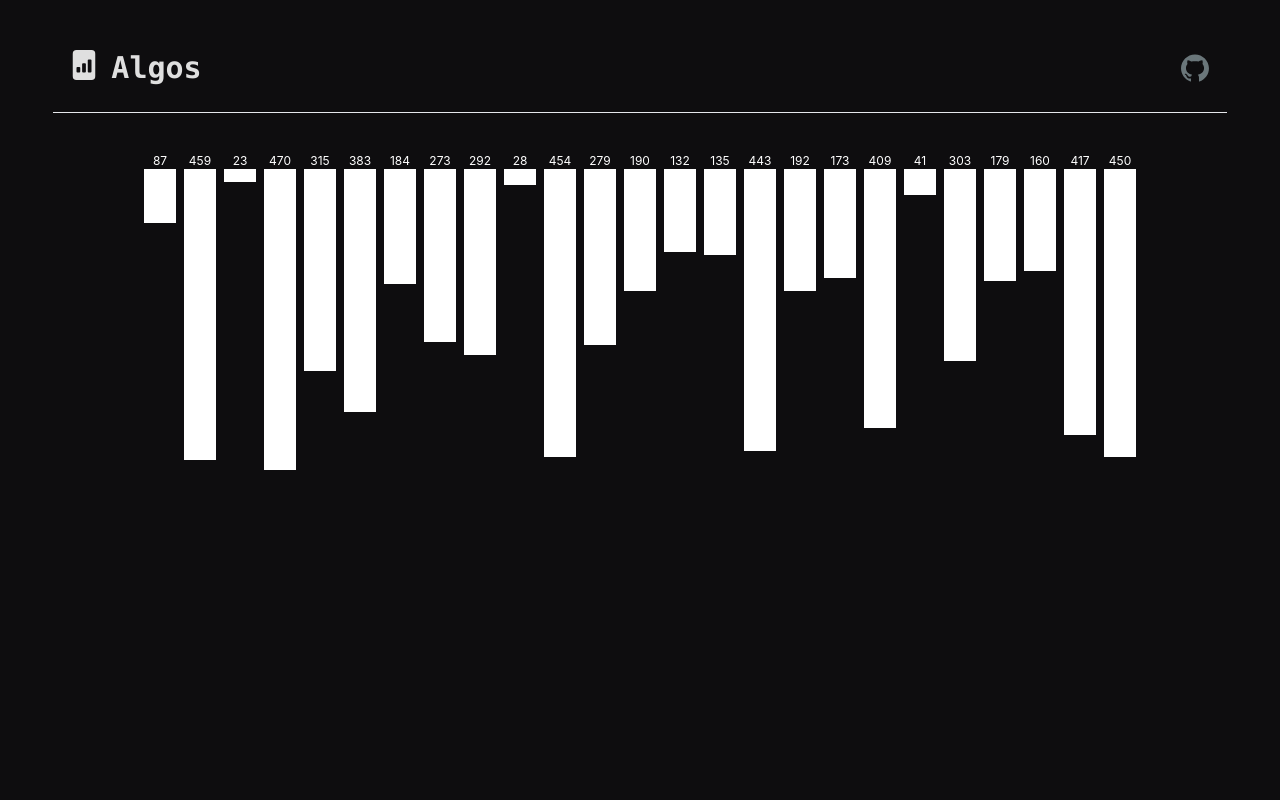
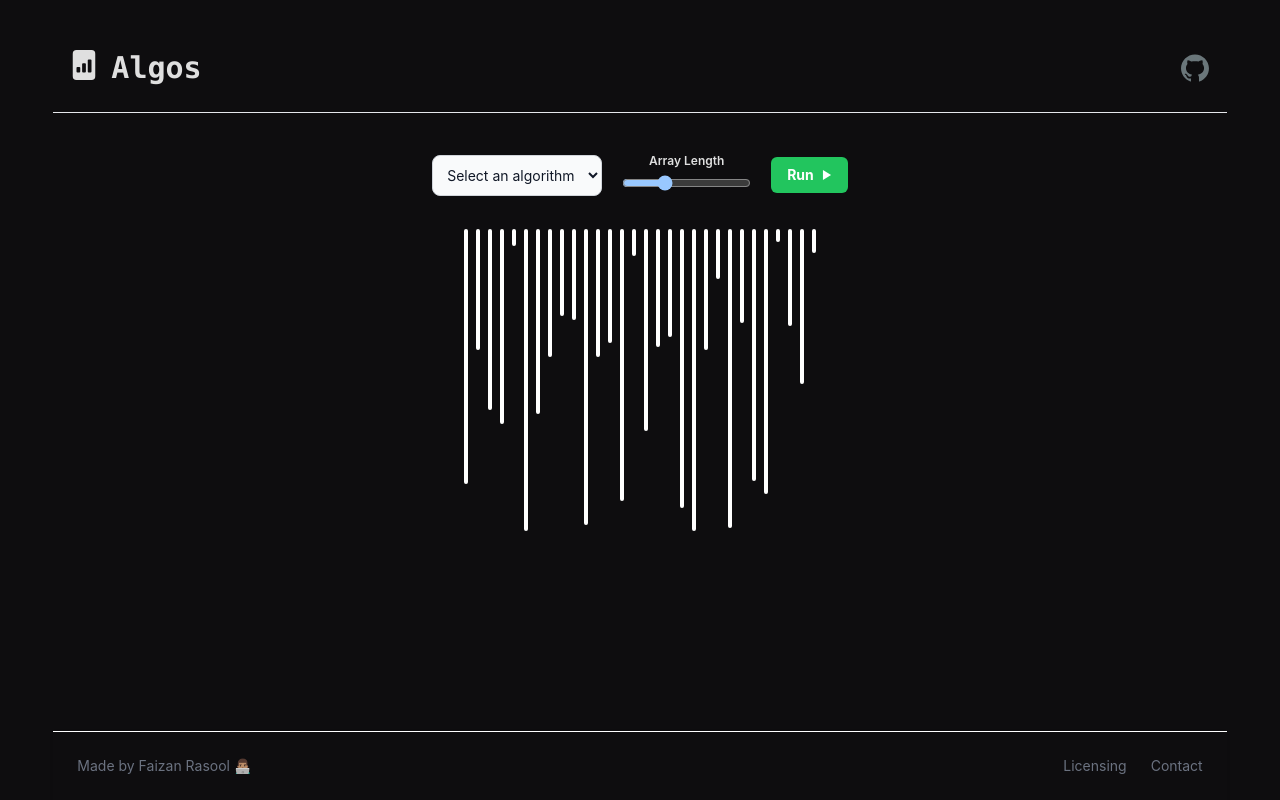
Before and after one commit to faizanraso/Sorting-Visualizer, a React (Vite) app: page / in a window 1280 px wide. Built offline with nearby package versions, Linux system fonts and the light colour scheme.

Commit message:
created footer and visualizer

```diff
--- a/src/App.tsx
+++ b/src/App.tsx
@@ -1,12 +1,15 @@
 import React from "react";
+import { Footer } from "./components/Footer";
 import Header from "./components/Header";
 import { Visualization } from "./components/Visualization";
 
 function App() {
   return (
-    <div className="flex mx-auto flex-col items-center justify-center py-2">
+    <div className="flex mx-auto flex-col items-center py-2 w-11/12 min-h-screen">
       <Header />
       <Visualization />
+      {/* <Description/> */}
+      <Footer />
     </div>
   );
 }
--- a/src/components/Bar.tsx
+++ b/src/components/Bar.tsx
@@ -1,19 +1,13 @@
 import React from "react";
 
-export const Bar = (props: { value: number }) => {
-  const divHeight = Math.floor((props.value / 500) * 100);
-  console.log(props.value);
-  console.log(divHeight);
-
-  const divStyle = `${divHeight}%`;
+export const Bar = (props: { color: string | undefined; value: number }) => {
+  const barHeight = Math.floor((props.value / 500) * 100);
+  const barStyle = `${barHeight}%`;
 
   return (
-    <div>
-      <p className="text-white text-xs text-center">{props.value}</p>
-      <div
-        className="bg-white mx-1 px-1 w-8"
-        style={{ height: divStyle }}
-      ></div>
-    </div>
+    <div
+      className="flex mx-1 px-0.5 sm:w-px rounded-sm inline-block"
+      style={{ height: barStyle, backgroundColor: props.color }}
+    ></div>
   );
 };
--- /dev/null
+++ b/src/components/Footer.tsx
@@ -0,0 +1,25 @@
+import React from "react";
+
+export const Footer = () => {
+  return (
+    <div className="flex w-full fixed inset-x-0 bottom-0 justify-center items-center">
+      <footer className="p-4 w-11/12 border-t border-white shadow md:flex md:items-center md:justify-between md:p-6">
+        <span className="text-sm text-gray-500 sm:text-center dark:text-gray-400">
+          Made by Faizan Rasool 👨🏽‍💻
+        </span>
+        <ul className="flex flex-wrap items-center mt-3 text-sm text-gray-500 dark:text-gray-400 sm:mt-0">
+          <li>
+            <a href="#" className="mr-4 hover:underline md:mr-6">
+              Licensing
+            </a>
+          </li>
+          <li>
+            <a href="#" className="hover:underline">
+              Contact
+            </a>
+          </li>
+        </ul>
+      </footer>
+    </div>
+  );
+};
--- a/src/components/Header.tsx
+++ b/src/components/Header.tsx
@@ -3,7 +3,7 @@ import githubIcon from "../assets/github-mark.svg";
 
 function Header() {
   return (
-    <header className="flex w-full sm:w-11/12 mt-5 border-b pb-1 sm:px-4 px-2 items-center justify-between font-mono">
+    <header className="flex w-full mt-5 border-b pb-1 sm:px-4 px-2 items-center justify-between font-mono">
       <a href="/" className="flex text-3xl">
         <svg fill="currentColor" viewBox="0 0 16 16" height="1em" width="1em">
           <path d="M12 0H4a2 2 0 00-2 2v12a2 2 0 002 2h8a2 2 0 002-2V2a2 2 0 00-2-2zm-2 11.5v-6a.5.5 0 01.5-.5h1a.5.5 0 01.5.5v6a.5.5 0 01-.5.5h-1a.5.5 0 01-.5-.5zm-2.5.5a.5.5 0 01-.5-.5v-4a.5.5 0 01.5-.5h1a.5.5 0 01.5.5v4a.5.5 0 01-.5.5h-1zm-3 0a.5.5 0 01-.5-.5v-2a.5.5 0 01.5-.5h1a.5.5 0 01.5.5v2a.5.5 0 01-.5.5h-1z" />
--- a/src/components/Visualization.tsx
+++ b/src/components/Visualization.tsx
@@ -1,12 +1,15 @@
+// https://www.material-tailwind.com/docs/react/select
+
 import React, { useEffect, useState } from "react";
 import { Bar } from "./Bar";
 
 export const Visualization = () => {
   const [array, setArray] = useState([] as number[]);
+  const [arrayLength, setArrayLength] = useState<Number>(30);
 
   function setBarsArray() {
     const newArray: number[] = [];
-    for (var i = 0; i < 25; i++) {
+    for (var i = 0; i < arrayLength; i++) {
       newArray.push(randomNumber(5, 500));
     }
     setArray(newArray);
@@ -14,19 +17,69 @@ export const Visualization = () => {
 
   useEffect(() => {
     setBarsArray();
-  }, []);
+  }, [arrayLength]);
 
   function randomNumber(min: number, max: number) {
     return Math.floor(Math.random() * (max - min)) + min;
   }
 
   return (
-    <div className="py-10 max-h-[50vh] h-[50vh] flex mx-auto">
-      {array!.map((val, index) => (
-        <div key={index} className="flex flex-row ">
-          <Bar key={index} value={val} />
+    <div className="w-full pt-5">
+      <div className="flex flex-row items-center w-full justify-center items-center pt-5">
+        <div className="algorithm-selector">
+          <select
+            id="algoritms"
+            className="bg-gray-50 border border-gray-300 text-gray-900 text-sm rounded-lg focus:ring-blue-500 focus:border-blue-500 block p-2.5 dark:bg-gray-700 dark:border-gray-600 dark:placeholder-gray-400 dark:text-white dark:focus:ring-blue-500 dark:focus:border-blue-500"
+          >
+            <option selected>Select an algorithm</option>
+            <option value="bubble-sort">Bubble Sort</option>
+            <option value="inersetion-sort">Insertion Sort</option>
+            <option value="quick-sort">Quick Sort</option>
+            <option value="selection-sort">Selection Sort</option>
+          </select>
         </div>
-      ))}
+        <div className="length-slider md:ml-5 text-center">
+          <label htmlFor="length-slider p-2.5">
+            {" "}
+            <span className="text-xs font-semibold block mb-1 ">
+              Array Length
+            </span>
+          </label>
+          <input
+            id="length-slider"
+            className=""
+            type="range"
+            defaultValue={30}
+            min={10}
+            max={75}
+            step={5}
+            onChange={(e) => setArrayLength(Number(e.target.value))}
+          />
+        </div>
+        <div className="md:ml-5">
+          <button className="inline-flex items-center px-4 py-2 bg-green-500 hover:bg-green-600 text-white text-sm font-bold rounded-md">
+            Run{" "}
+            <svg
+              className="ml-2"
+              fill="#ffffff"
+              width="10px"
+              height="10px"
+              viewBox="0 0 1920 1920"
+              xmlns="http://www.w3.org/2000/svg"
+            >
+              <path d="M175 .024V1920l1570.845-959.927z" fill-rule="evenodd" />
+            </svg>
+          </button>
+        </div>
+      </div>
+
+      <div className="py-8 h-[50vh] flex justify-center ">
+        {array!.map((val, index) => (
+          <div key={index} className="">
+            <Bar key={index} value={val} color="white" />
+          </div>
+        ))}
+      </div>
     </div>
   );
 };
```
